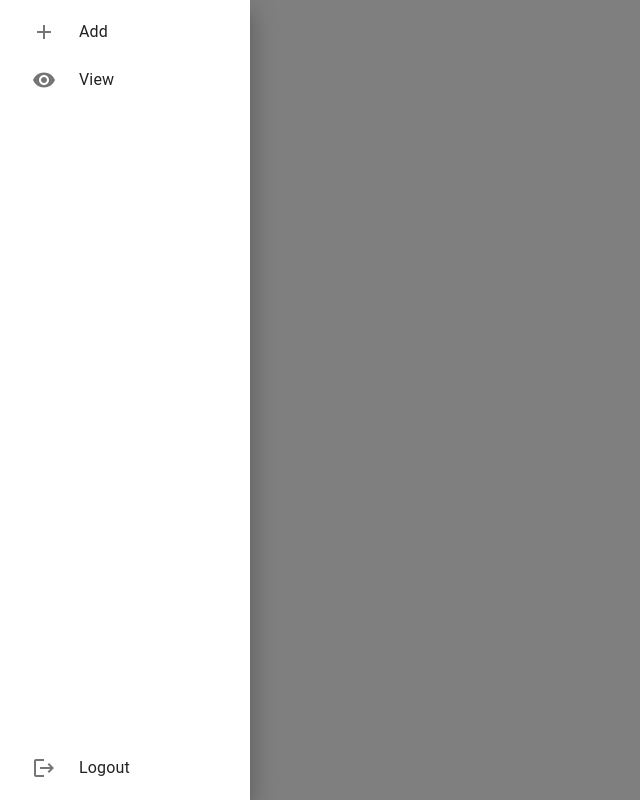
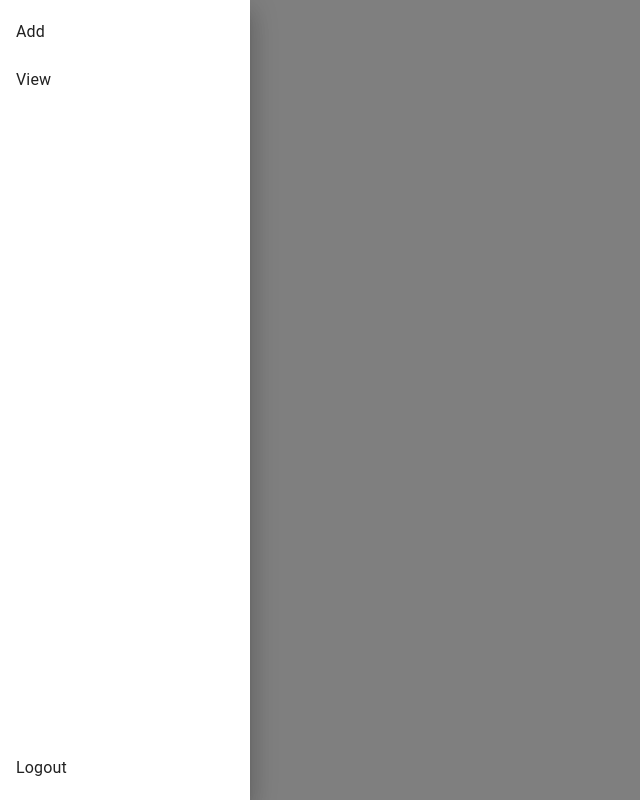
Before and after one commit to abdulhananasif/wedding-planner-new-ui, a React (Create React App) app: page / in a window 1280 px wide. Both pictures are taken after a click on the button "CLICK". Shown: the whole page, without its empty margins (0-640 px from the left). Built offline with nearby package versions, Linux system fonts and the light colour scheme.

Commit message:
Revert "Feat: Sidebar items icons added"
This reverts commit bab63616294bd75be7adc0ecdcfc38ca4e8d6196.

```diff
--- a/src/components/Admin/Dashboard/Sidebar/index.jsx
+++ b/src/components/Admin/Dashboard/Sidebar/index.jsx
@@ -5,10 +5,6 @@ import Button from "@mui/material/Button";
 import List from "@mui/material/List";
 import ListItem from "@mui/material/ListItem";
 import ListItemText from "@mui/material/ListItemText";
-import AddIcon from "@mui/icons-material/Add";
-import ListItemIcon from "@mui/material/ListItemIcon";
-import VisibilityIcon from "@mui/icons-material/Visibility";
-import LogoutIcon from "@mui/icons-material/Logout";
 
 const Sidebar = ({ setSidebarHeight }) => {
   const [state, setState] = useState(false);
@@ -40,25 +36,15 @@ const Sidebar = ({ setSidebarHeight }) => {
       onKeyDown={toggleDrawer(false)}
     >
       <List>
-        {["Add", "View"].map((text, index) => (
+        {["Add", "View"].map((text) => (
           <ListItem button key={text}>
-            <ListItemIcon>
-              {index % 2 === 0 ? (
-                <AddIcon sx={{ width: "100%" }} />
-              ) : (
-                <VisibilityIcon sx={{ width: "100%" }} />
-              )}
-            </ListItemIcon>
-            <ListItemText sx={{ marginLeft: "7px" }} primary={text} />
+            <ListItemText primary={text} />
           </ListItem>
         ))}
       </List>
       <List>
         <ListItem button key={"Logout"}>
-          <ListItemIcon>
-            <LogoutIcon sx={{ width: "100%" }} />
-          </ListItemIcon>
-          <ListItemText sx={{ marginLeft: "7px" }} primary={"Logout"} />
+          <ListItemText primary={"Logout"} />
         </ListItem>
       </List>
     </Box>
```
